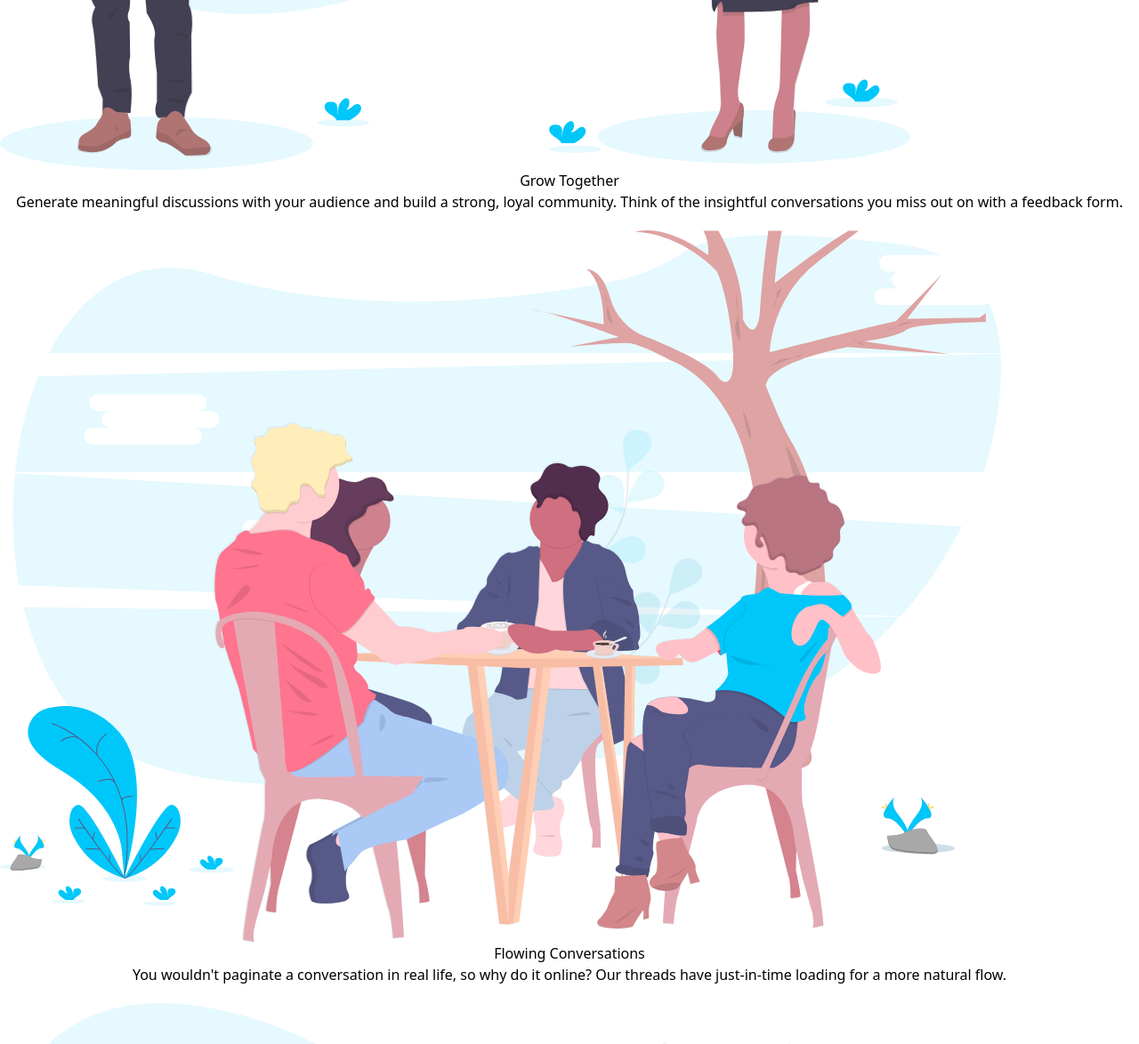
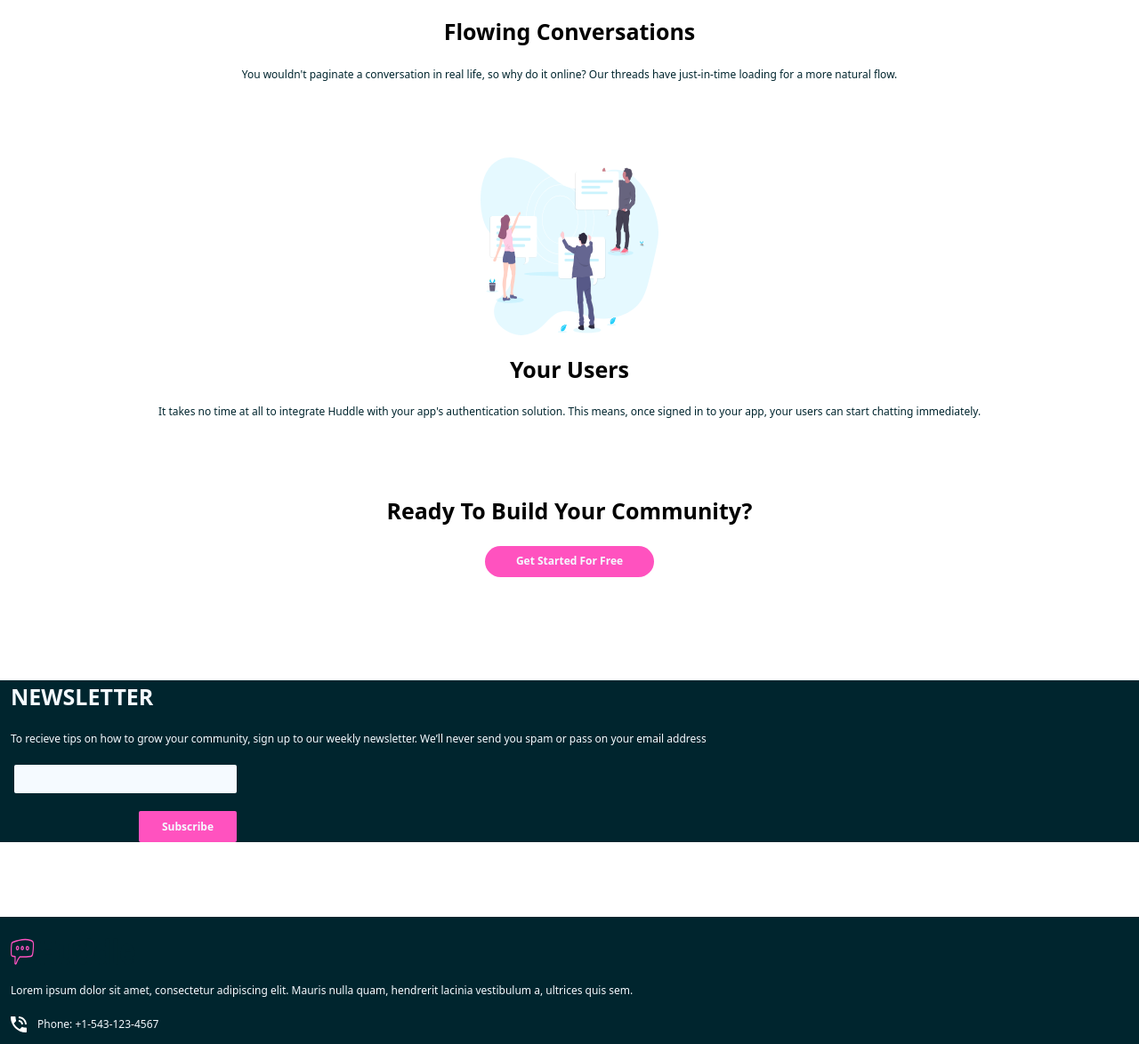
Before and after one commit to youssra-ghninou/landing-page, a website: page index.html in a window 1280 px wide. Shown: the part 1402-2576 px from the top of the page at 89% size. Drawn offline with Linux system fonts and the light colour scheme.

Commit message:
mobile done

```diff
--- a/index.html
+++ b/index.html
@@ -30,7 +30,7 @@
       Get Started For Free
     </button>
   </div>
-  <div class="section2 flex flex-col gap-5 items-center">
+  <div class="section2 flex flex-col gap-5 items-center mb-16">
     <img src="./images/screen-mockups.svg" alt="" class="w-[290px] h-[160px]">
     <div class="sec1">
       <img src="./images/icon-communities.svg" alt="" class="w-[25px] h-[25px]">
@@ -43,58 +43,58 @@
       <div class="parag text-[Poppins] text-[12px] font-medium text-[#00252e] text-left">  Messages Sent</div>
     </div>
   </div>
-  <div class="section3">
-    <img src="./images/illustration-grow-together.svg" alt="">
-    <div class="title">Grow Together</div>
-    <div class="generate">
+  <div class="section3 flex flex-col gap-5 items-center mb-16">
+    <img src="./images/illustration-grow-together.svg" class="w-[200px] h-[200px] " alt="">
+    <div class="title text-[Poppins] font-bold text-[25px]">Grow Together</div>
+    <div class="generate text-[Poppins] text-[12px] font-medium text-[#00252e]">
       Generate meaningful discussions with your audience and build a strong, loyal community.
       Think of the insightful conversations you miss out on with a feedback form.
     </div>
   </div>
-  <div class="section4">
-    <img src="./images/illustration-flowing-conversation.svg" alt="">
-    <div class="title">Flowing Conversations</div>
-    <div class="generate">
+  <div class="section4 flex flex-col gap-5 items-center mb-16">
+    <img src="./images/illustration-flowing-conversation.svg" alt="" class="w-[200px] h-[200px]">
+    <div class="title text-[Poppins] font-bold text-[25px]">Flowing Conversations</div>
+    <div class="generate text-[Poppins] text-[12px] font-medium text-[#00252e]">
       You wouldn't paginate a conversation in real life, so why do it online? Our threads have just-in-time loading for a more natural flow.
     </div>
   </div>
-  <div class="section5">
-    <img src="./images/illustration-your-users.svg" alt="">
-    <div class="title">Your Users</div>
-    <div class="generate">
+  <div class="section5 flex flex-col gap-5 items-center mb-16">
+    <img src="./images/illustration-your-users.svg" alt="" class="w-[200px] h-[200px]">
+    <div class="title text-[Poppins] font-bold text-[25px]">Your Users</div>
+    <div class="generate ext-[Poppins] text-[12px] font-medium text-[#00252e]">
       It takes no time at all to integrate Huddle with your app's authentication solution. This means,
       once signed in to your app, your users can start chatting immediately.    </div>
   </div>
-  <div class="section6">
-    <div class="quest">
+  <div class="section6 flex flex-col gap-5 items-center mb-16">
+    <div class="quest text-[Poppins] font-bold text-[25px]">
       Ready To Build Your Community?
     </div>
-    <button>
+    <button class="rounded-[20px] bg-[#ff52bf] border-[#ff52bf] h-[35px] w-[190px] text-[#f5faff] text-[Open Sans] text-[12px] font-semibold mb-8">
       Get Started For Free
     </button>
   </div>
-  <div class="section7">
-    <div class="title">Newsletter</div>
-    <div class="text">
+  <div class="section7 bg-[#00252e] flex flex-col gap-5 items-start text-left pl-3 mb-16">
+    <div class="title text-[Poppins] font-bold text-[25px] text-[#f5faff] ">NEWSLETTER</div>
+    <div class="text text-[Poppins] text-[12px] font-medium text-[#f5faff]">
       To recieve tips on how to grow your community, sign up to our weekly newsletter. We’ll never
       send you spam or pass on your email address
     </div>
-    <button></button>
-    <button>Subscribe</button>
+    <button class="bg-[#f5faff] rounded-sm w-[250px] h-8 ml-1"> </button>
+    <button class=" rounded-sm bg-[#ff52bf] border-[#ff52bf] h-[35px] w-[110px] items-end text-[#f5faff] text-[Open Sans] text-[12px] font-semibold ml-36 ">Subscribe</button>
   </div>
-  <div class="section8">
-  <img src="./images/logo.svg" alt="">
-  <div class="lorem">
+  <div class="section8 bg-[#00252e] flex flex-col gap-5 items-start text-left pl-3 mb-16 pb-6 pt-6">
+  <img src="./images/logo.svg" class="w-[140px] h-[30px]" alt="">
+  <div class="lorem text-[Poppins] text-[12px] font-medium text-[#f5faff]">
     Lorem ipsum dolor sit amet, consectetur adipiscing elit. Mauris nulla quam, hendrerit lacinia
     vestibulum a, ultrices quis sem.
   </div>
-  <div class="phone">
+  <div class="phone flex flex-row gap-3">
     <img src="./images/icon-phone.svg" alt="">
-    <div class="phone">Phone: +1-543-123-4567</div>
+    <div class="phone text-[Poppins] text-[12px] font-medium text-[#f5faff]">Phone: +1-543-123-4567</div>
   </div>
-  <div class="mail">
+  <div class="mail flex flex-row gap-3">
     <img src="./images/icon-email.svg" alt="">
-    <div class="mail">example@huddle.com</div>
+    <div class="mail text-[Poppins] text-[12px] font-medium text-[#f5faff]">example@huddle.com</div>
   </div>
   </div>
   <footer>
```
Also changed, not shown: public/style.css.
